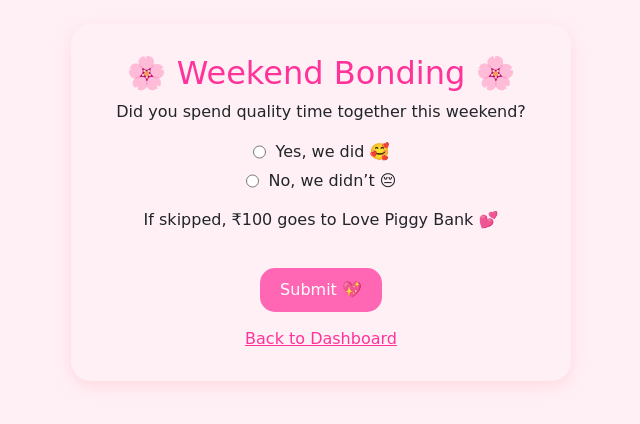
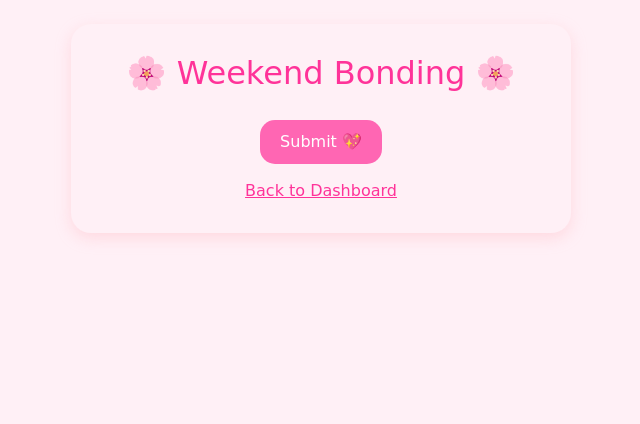
Before and after one commit to FaheemaTamton/Love-Piggy-Bank, a Django app: page /bonding/ in a window 1280 px wide. Shown: the part 56-480 px from the top of the page, without its empty margins (319-959 px from the left). Run offline with Django 5.2, Linux system fonts and the light colour scheme; a user stored in the database is signed in; data comes from the database, SQL or seed files in the repository; data that the repository does not hold is empty.

Commit message:
Update LveP

```diff
--- a/bonding/templates/bonding/bonding.html
+++ b/bonding/templates/bonding/bonding.html
@@ -29,25 +29,7 @@
             </p>
         {% endif %}
 
-        <form method="POST">
-            {% csrf_token %}
 
-            <p>Did you spend quality time together this weekend?</p>
-
-            <label style="display:flex;justify-content:center;gap:10px;">
-                <input type="radio" name="bonding_option" value="yes">
-                Yes, we did 🥰
-            </label>
-
-            <label style="display:flex;justify-content:center;gap:10px;margin-top:5px;">
-                <input type="radio" name="bonding_option" value="no">
-                No, we didn’t 😔
-            </label>
-
-            <p style="margin-top:15px;">
-                If skipped, ₹{{ user.profile.penalty_amount }}
-                goes to Love Piggy Bank 💕
-            </p>
 
             <button type="submit"
                     style="background:#ff66b3;color:white;
```
Also changed, not shown: bonding/templates/bonding/penalty.html (+0 -12 lines).
